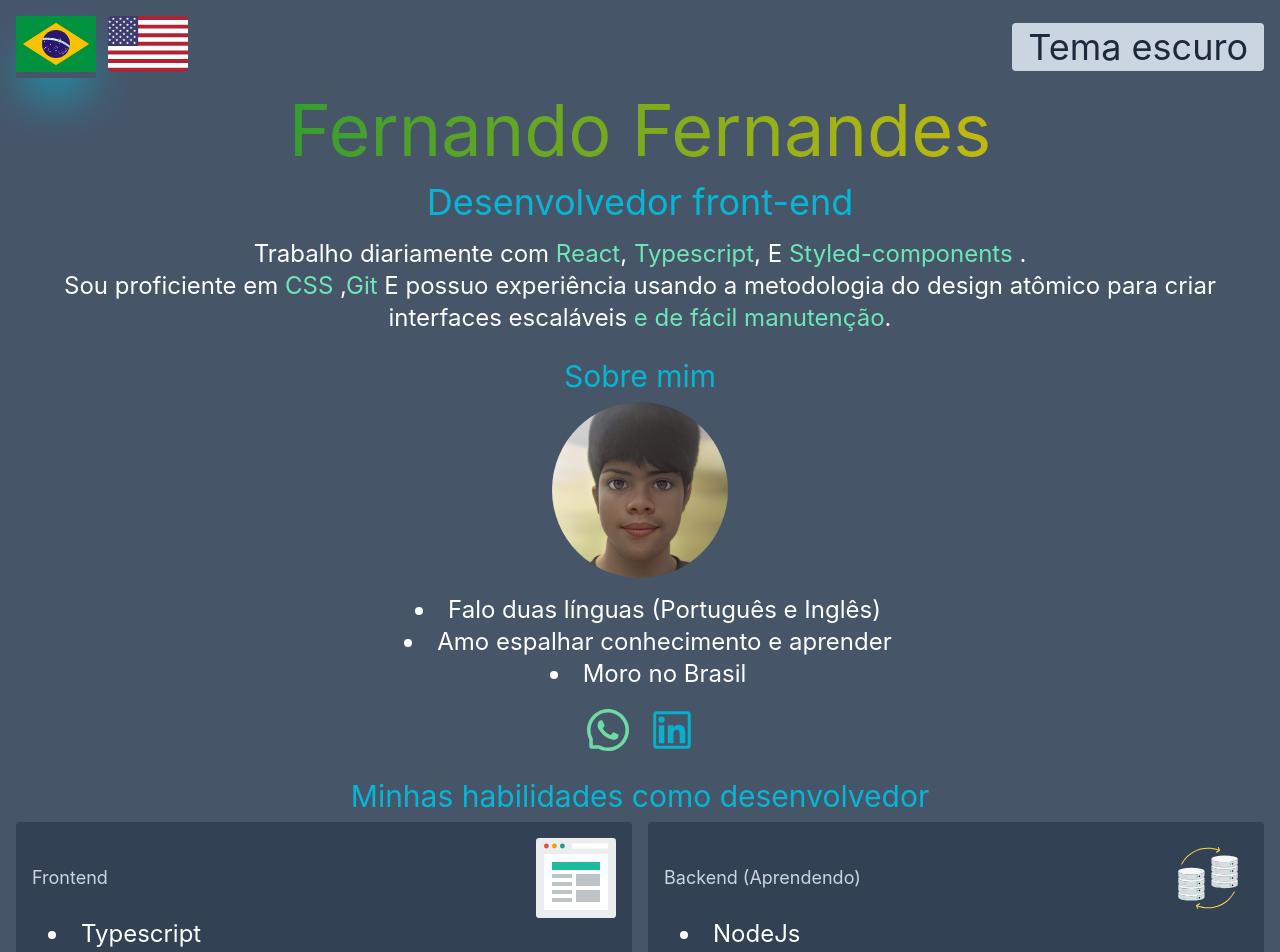
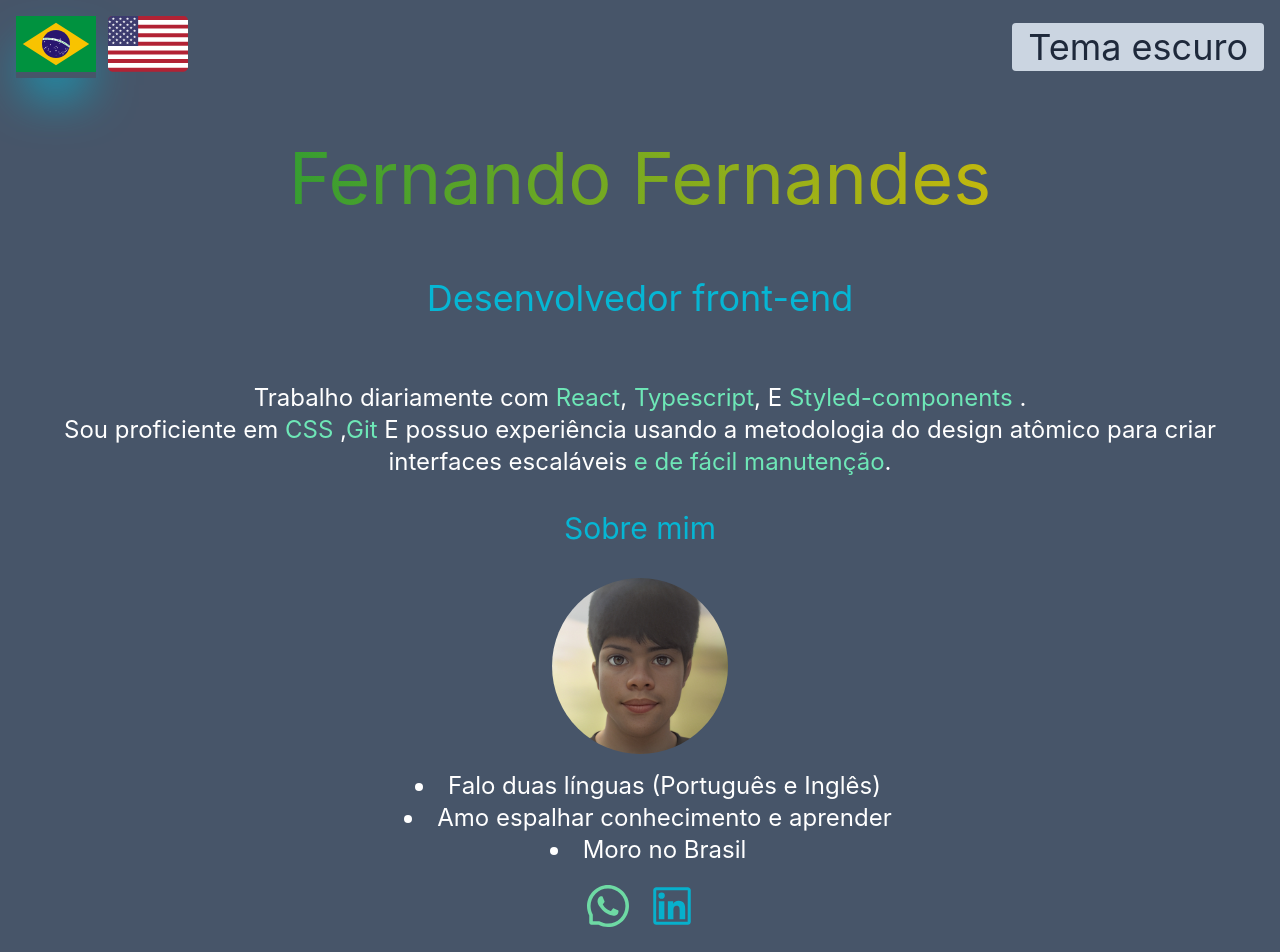
Before and after one commit to Fernando12mais/my-portfolio, a Next.js app: page / in a window 1280 px wide. Shown: the top 952 px of the page. Built offline with nearby package versions, Linux system fonts and the light colour scheme.

Commit message:
Adds fluid animaton to the portfolio

```diff
--- a/components/card.tsx
+++ b/components/card.tsx
@@ -1,9 +1,13 @@
-import { ComponentProps } from "react";
+import { ComponentProps, forwardRef } from "react";
 
-export default function Card(props: ComponentProps<"div">) {
+export default forwardRef<HTMLDivElement, ComponentProps<"div">>(function Card(
+  props,
+  ref
+) {
   return (
     <div
       {...props}
+      ref={ref}
       className={`${
         props.className || ""
       } dark:bg-slate-800 bg-slate-700 p-4 rounded `}
@@ -11,4 +15,4 @@ export default function Card(props: ComponentProps<"div">) {
       {props.children}
     </div>
   );
-}
+});
--- a/pages/index.tsx
+++ b/pages/index.tsx
@@ -19,12 +19,16 @@ const showEasterEggTimer = 25 * 1000;
 const statusCodes = [
   100, 101, 102, 103, 200, 201, 202, 203, 204, 401, 405, 411, 599,
 ];
+
 export default function Home() {
   const [language, setLanguage] =
     useState<keyof ReturnType<typeof languages>>("pt");
   const [darkMode, setDarkMode] = useState(true);
   const [myPicture, setMyPicture] = useState(fernando3d);
   const [showRealEasterEgg, setShowRealEasterEgg] = useState(false);
+  const firstRenderRef = useRef(true);
+
+  const elements = useRef<HTMLElement[]>([]);
 
   const randomStatusCode = statusCodes.at(
     statusCodes.length * Math.random() || 0
@@ -32,7 +36,26 @@ export default function Home() {
 
   useEffect(() => {
     setDarkMode(localStorage.getItem("theme") === "dark");
+    const observer = new IntersectionObserver((entries) =>
+      entries.forEach((entry) => {
+        if (entry.isIntersecting) {
+          entry.target.classList.add("animate-contentIn");
+        } else {
+          entry.target.classList.remove("animate-contentIn");
+        }
+      })
+    );
+
+    if (elements.current.length)
+      elements.current.forEach(
+        (element) => element && observer.observe(element)
+      );
+    () => {
+      firstRenderRef.current = false;
+    };
   }, []);
+
+  console.log(elements);
 
   useEffect(() => {
     if (myPicture === fernandoPicture) {
@@ -60,7 +83,7 @@ export default function Home() {
     <div
       className={`${darkMode ? "dark" : ""} ${
         myPicture === fernandoPicture && !showRealEasterEgg ? "scale-all" : ""
-      }`}
+      }  min-h-[8000px]`}
     >
       <Head>
         <title>Fernando`s porfolio</title>
@@ -101,8 +124,11 @@ export default function Home() {
           </nav>
         </header>
 
-        <section className="max-w-7xl mx-auto">
+        <section className="max-w-7xl mx-auto mt-16">
           <h1
+            ref={(element) => {
+              if (element) elements.current[0] = element;
+            }}
             className={`relative text-center text-3xl text-transparent bg-clip-text bg-gradient-to-r  from-[#00923f] to-[#f8c300] mb-4 mt-4 xl:text-7xl ${
               language == "eng"
                 ? "from-[#b22234] via-[#ffffff] to-[#1a16c8]"
@@ -122,16 +148,42 @@ export default function Home() {
             )}
           </h1>
 
-          <h2>{selectedLanguage.role}</h2>
-          <p className="text-center mt-4">{selectedLanguage.description}</p>
+          <h2
+            className="my-16"
+            ref={(element) => {
+              if (element) elements.current[1] = element;
+            }}
+          >
+            {selectedLanguage.role}
+          </h2>
+          <p
+            ref={(element) => {
+              if (element) elements.current[2] = element;
+            }}
+            className="text-center mt-4"
+          >
+            {selectedLanguage.description}
+          </p>
 
-          <h3>{selectedLanguage.about.title}</h3>
+          <h3
+            className="my-8"
+            ref={(element) => {
+              if (element) elements.current[3] = element;
+            }}
+          >
+            {selectedLanguage.about.title}
+          </h3>
           <Draggable
-            onDrag={(event) => {
+            onDrag={() => {
               if (myPicture !== fernandoPicture) setMyPicture(fernandoPicture);
             }}
           >
-            <div className="w-44 h-44 mx-auto relative">
+            <div
+              ref={(element) => {
+                if (element) elements.current[4] = element;
+              }}
+              className="w-44 h-44 mx-auto relative"
+            >
               <Image
                 src={myPicture}
                 alt="Fernando`s picture "
@@ -141,12 +193,29 @@ export default function Home() {
             </div>
           </Draggable>
           {myPicture === fernandoPicture && (
-            <p className="text-amber-300 xl:text-2xl text-center">
+            <p
+              ref={(element) => {
+                if (element) elements.current[5] = element;
+              }}
+              className="text-amber-300 xl:text-2xl text-center"
+            >
               {easterEggPhrase}
             </p>
           )}
-          <ul className="mt-4 text-center">{selectedLanguage.about.content}</ul>
-          <div className="text-5xl mt-4 flex justify-center gap-4">
+          <ul
+            ref={(element) => {
+              if (element) elements.current[6] = element;
+            }}
+            className="mt-4 text-center"
+          >
+            {selectedLanguage.about.content}
+          </ul>
+          <div
+            ref={(element) => {
+              if (element) elements.current[7] = element;
+            }}
+            className="text-5xl mt-4 flex justify-center gap-4"
+          >
             <Link
               href={`https://wa.me/5551997006226/?text=${
                 language === "pt"
@@ -165,16 +234,32 @@ export default function Home() {
             </Link>
           </div>
 
-          <h3>{selectedLanguage.skills.title}</h3>
+          <h3
+            ref={(element) => {
+              if (element) elements.current[8] = element;
+            }}
+          >
+            {selectedLanguage.skills.title}
+          </h3>
           <div className="flex flex-col md:flex-row flex-wrap gap-4">
-            <Card className="flex-1">
+            <Card
+              ref={(element) => {
+                if (element) elements.current[9] = element;
+              }}
+              className="flex-1"
+            >
               <div className="flex items-center justify-between">
                 <h4>Frontend</h4>{" "}
                 <InterfaceIcon className="w-20 h-20 ml-auto" />
               </div>
               <ul>{selectedLanguage.skills.frontend}</ul>
             </Card>
-            <Card className="flex-1">
+            <Card
+              ref={(element) => {
+                if (element) elements.current[10] = element;
+              }}
+              className="flex-1"
+            >
               <div className="flex items-center justify-between">
                 <h4>{selectedLanguage.skills.backend.title}</h4>
                 <DatabaseIcon className="w-20 h-20 ml-auto" />
@@ -184,7 +269,11 @@ export default function Home() {
           </div>
         </section>
 
-        <section>
+        <section
+          ref={(element) => {
+            if (element) elements.current[11] = element;
+          }}
+        >
           <h3>{selectedLanguage.projects.title}</h3>
         </section>
       </main>
--- a/styles/globals.css
+++ b/styles/globals.css
@@ -28,7 +28,7 @@ h2 {
 }
 
 h3 {
-  @apply text-xl text-cyan-500 text-center mt-6 mb-2 xl:text-3xl;
+  @apply text-xl text-cyan-500 text-center  xl:text-3xl my-16;
 }
 
 h4 {
@@ -42,6 +42,7 @@ h4 {
   transition-duration: 25s;
   @apply text-[2rem] lg:text-[8rem];
 }
+
 .st0 {
   fill: #b22234;
 }
--- a/tailwind.config.js
+++ b/tailwind.config.js
@@ -7,6 +7,23 @@ module.exports = {
   ],
   theme: {
     extend: {
+      keyframes: {
+        contentIn: {
+          "0%": {
+            filter: "blur(5px)",
+            opacity: 0,
+            transform: "translateY(1rem)",
+          },
+          "100%": {
+            opacity: 1,
+            filter: "blur(0px)",
+            transform: "translateY(0)",
+          },
+        },
+      },
+      animation: {
+        contentIn: "contentIn 700ms ease-in-out",
+      },
       fontFamily: {
         burtons: "burtons",
         poppins: ["Poppins", "sans-serif"],
```
